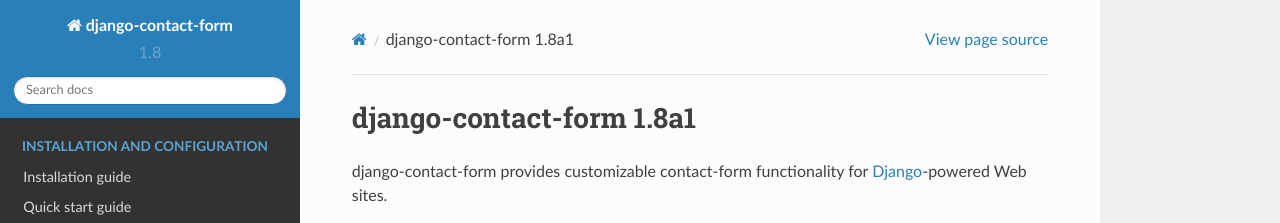
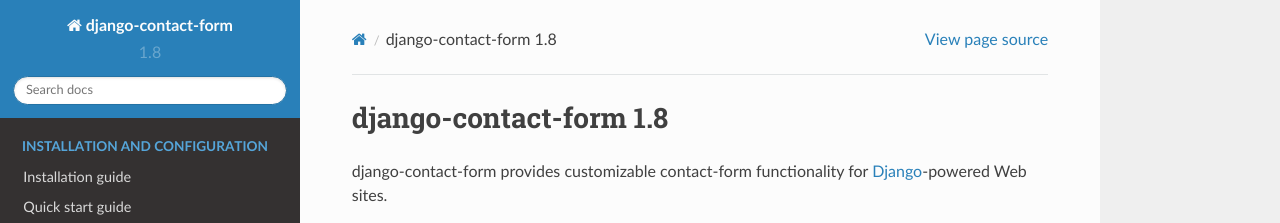
Before and after one commit to ubernostrum/django-contact-form, a Sphinx documentation site: the page built from docs/index.rst, in a window 1280 px wide and 944 px high. Shown: the top 223 px of the window. Built offline with Sphinx 7.4.7 and the Read the Docs theme 2.0.0, drawn with Linux system fonts in a browser that asks for light colours.

Commit message:
Bump version numbers.

```diff
--- a/docs/conf.py
+++ b/docs/conf.py
@@ -10,7 +10,7 @@
 project = "django-contact-form"
 copyright = "2007-2020, James Bennett"
 version = "1.8"
-release = "1.8a1"
+release = "1.8"
 exclude_trees = ["_build"]
 pygments_style = "sphinx"
 html_static_path = ["_static"]
--- a/setup.py
+++ b/setup.py
@@ -5,7 +5,7 @@
 
 setup(
     name="django-contact-form",
-    version="1.8a1",
+    version="1.8",
     zip_safe=False,  # eggs are the devil.
     description="A generic contact-form application for Django",
     long_description=open(os.path.join(os.path.dirname(__file__), "README.rst")).read(),
```
